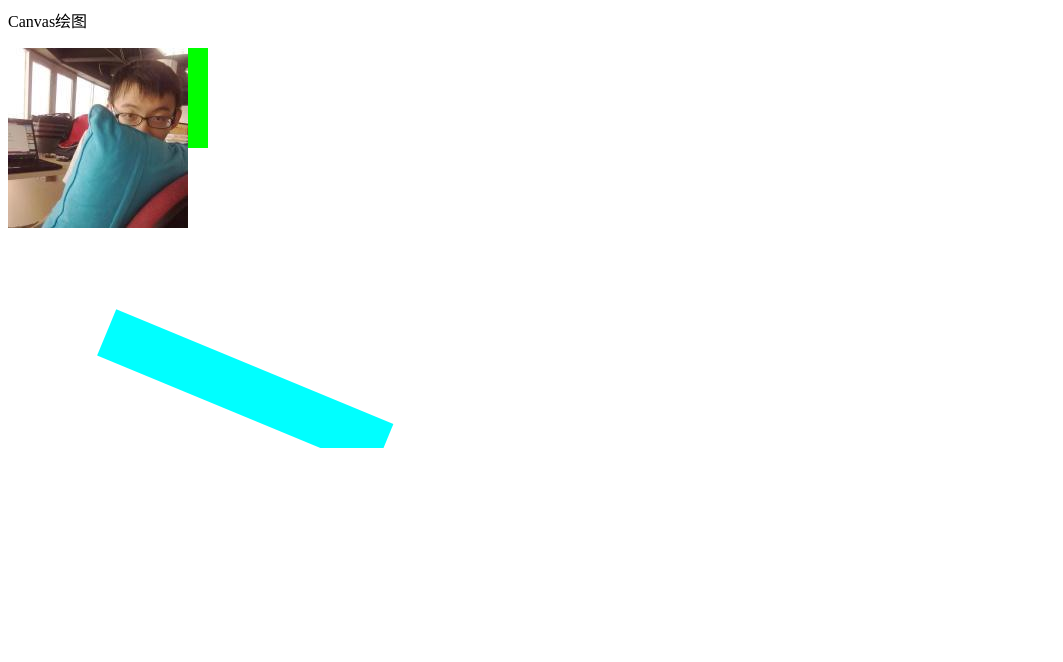
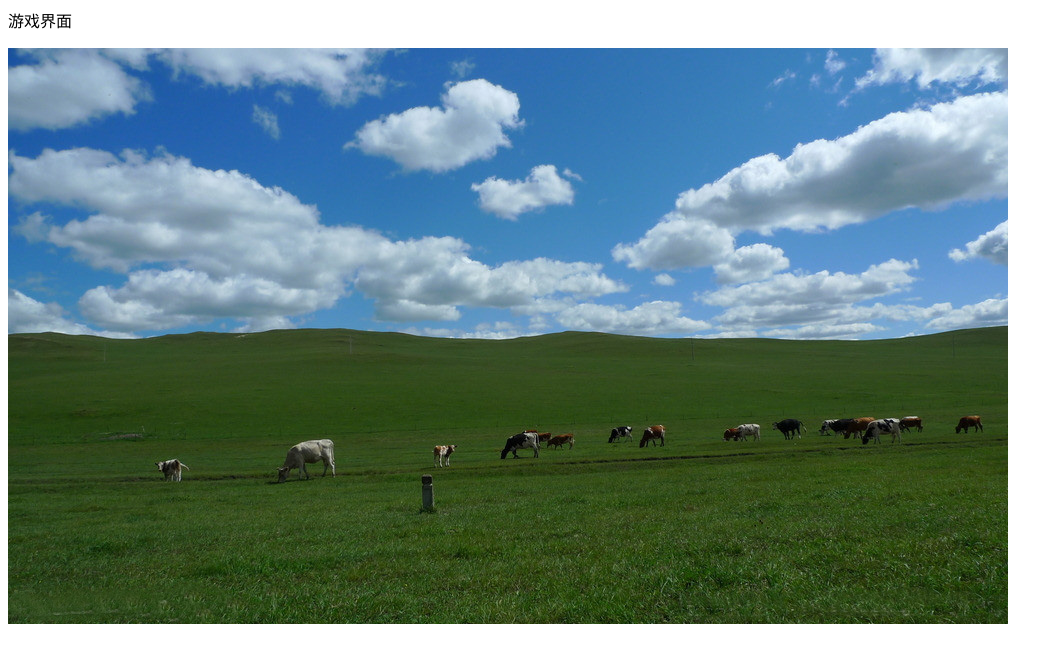
Before and after one commit to SSE-13/SSE_13617116, a website: page canvas_oop/index.html in a window 1280 px wide. Shown: the whole page, without its empty margins (0-1063 px from the left). Drawn offline with Linux system fonts and the light colour scheme.

Commit message:
no message

```diff
--- a/canvas_oop/canvas_oop.js
+++ b/canvas_oop/canvas_oop.js
@@ -63,7 +63,7 @@ var TextField = (function (_super) {
     TextField.prototype.render = function (context) {
         context.font = "20px Arial";
         context.fillStyle = '#000000';
-        context.fillText('HelloWorld', 0, 20);
+        context.fillText('游戏界面', 0, 20);
     };
     return TextField;
 }(DisplayObject));
@@ -96,9 +96,9 @@ function loadResource(imageList, callback) {
 var canvas = document.getElementById("game");
 var context = canvas.getContext("2d");
 var rect = new Rect();
-rect.width = 200;
-rect.height = 100;
-rect.color = '#00FF00';
+rect.width = 500;
+rect.height = 500;
+rect.color = '#000000';
 var rect2 = new Rect();
 rect2.width = 300;
 rect2.height = 50;
@@ -109,11 +109,11 @@ rect2.color = '#00FFFF';
 var text = new TextField();
 text.x = 10;
 var bitmap = new Bitmap();
-bitmap.source = 'wander-icon.jpg';
+bitmap.source = 'beijing.jpg';
 //渲染队列
 var renderQueue = [rect, rect2, text, bitmap];
 //资源加载列表
-var imageList = ['wander-icon.jpg'];
+var imageList = ['beijing.jpg'];
 //先加载资源，加载成功之后执行渲染队列
 loadResource(imageList, function () {
     drawQueue(renderQueue);
--- a/canvas_oop/index.html
+++ b/canvas_oop/index.html
@@ -1,10 +1,10 @@
 <html>
     <head>
-        <title>HelloWorld</title>
+        <title>人生</title>
     </head>
     <body>
-        <p>Canvas绘图</p>
-        <canvas width="400" height="400" id="game"></canvas>
+        <p>游戏界面</p>
+        <canvas width="1000" height="1000" id="game"></canvas>
         <script src="canvas_oop.js"></script>
     </body>
 </html>
```
Also changed, not shown: canvas_oop/canvas_oop.ts (+6 -6 lines), canvas_oop/beijing.jpg (added).
